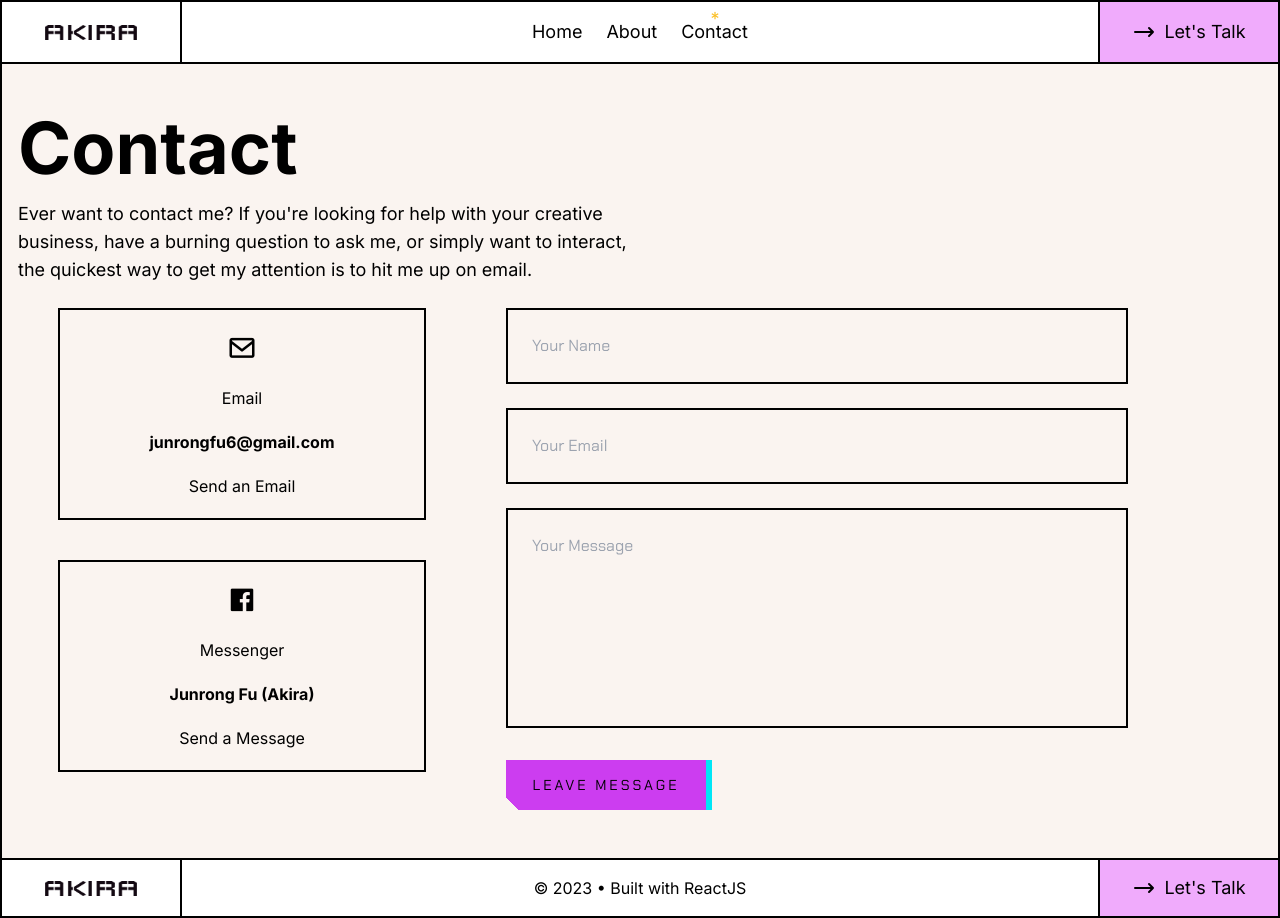
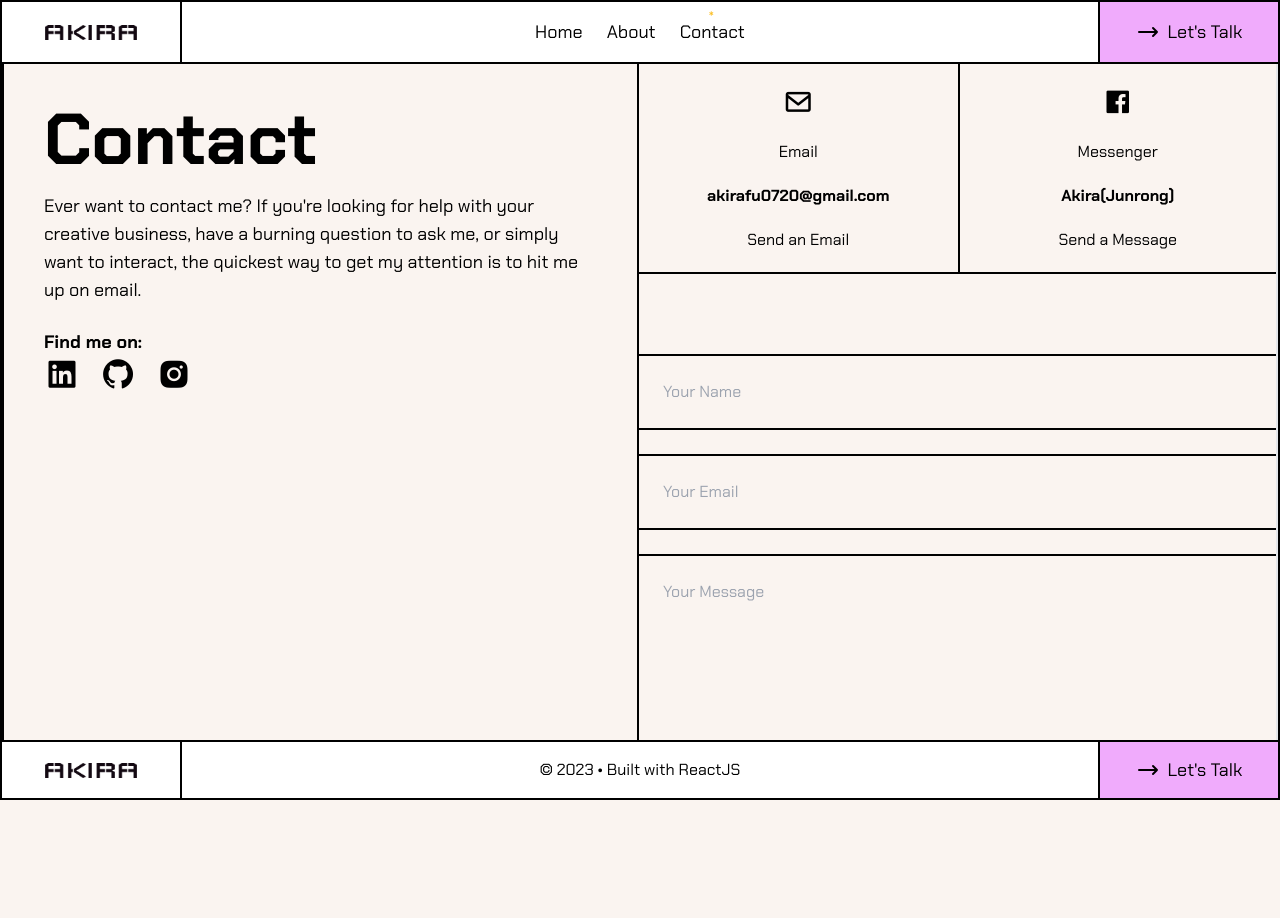
Before and after one commit to akiraafu/react-tailwindcss-portfolio, a React (Vite) app: page /contact in a window 1280 px wide. After the commit the page ends 800 px from the top, so only its background shows below. Built offline with nearby package versions, Linux system fonts and the light colour scheme.

Commit message:
change the style of contact page

```diff
--- a/src/App.css
+++ b/src/App.css
@@ -9,12 +9,12 @@
 .button {
   width: 200px;
   height: 50px;
-  font-size: 1.2rem;
+  font-size: 1.1rem;
   font-family: "Chakra Petch", sans-serif;
   border: none;
   text-transform: uppercase;
   text-decoration: none;
-  background: linear-gradient(45deg, transparent 5%, #cc3df0 5%);
+  background: linear-gradient(45deg, transparent 5%, #f0abfc 5%);
   letter-spacing: 3px;
   line-height: 40px;
   box-shadow: 6px 0px 0px #00e6f6;
@@ -25,11 +25,11 @@
 .button::after {
   width: 200px;
   height: 50px;
-  font-size: 1.2rem;
+  font-size: 1.1rem;
   border: none;
   text-transform: uppercase;
   text-decoration: none;
-  background: linear-gradient(45deg, transparent 5%, #cc3df0 5%);
+  background: linear-gradient(45deg, transparent 5%, #f0abfc 5%);
   letter-spacing: 3px;
   line-height: 40px;
   box-shadow: 6px 0px 0px #00e6f6;
@@ -56,7 +56,7 @@
     transparent 3%,
     #00e6f6 3%,
     #00e6f6 5%,
-    #cc3df0 5%
+    #f0abfc 5%
   );
   text-shadow: -3px -3px 0px #f8f005, 3px 3px 0px #00e6f6;
   clip-path: var(--slice-0);
@@ -141,7 +141,34 @@
 }
 
 #myform .btn-contact {
-  background: linear-gradient(45deg, transparent 5%, #cc3df0 5%);
+  background: linear-gradient(45deg, transparent 5%, #f0abfc 5%);
   font-size: 0.9rem;
   margin-top: 0.5rem;
 }
+
+.left-side,
+.right-side {
+  height: calc(100vh - 124px);
+}
+
+#scrollbar::-webkit-scrollbar {
+  width: 10px;
+}
+
+#scrollbar::-webkit-scrollbar-track {
+  border-radius: 8px;
+  background-color: #e7e7e7;
+  border: 1px solid #cacaca;
+}
+
+#scrollbar::-webkit-scrollbar-thumb {
+  border-radius: 8px;
+  background-color: rgba(22, 22, 22, 0.15);
+}
+
+@media screen and (max-width: 800px) {
+  .left-side,
+  .right-side {
+    height: auto;
+  }
+}
--- a/src/index.css
+++ b/src/index.css
@@ -9,6 +9,12 @@ body {
   background-color: #faf4f0;
 }
 
+h1,
+h2,
+h3 {
+  font-family: "Chakra Petch", sans-serif;
+}
+
 @tailwind base;
 @tailwind components;
 @tailwind utilities;
--- a/src/pages/contact/ContactForm.jsx
+++ b/src/pages/contact/ContactForm.jsx
@@ -31,7 +31,7 @@ const ContactForm = () => {
         name="user_name"
         placeholder="Your Name"
         required
-        className="border-black border-2"
+        className="border-black  border-y-2"
       />
 
       <input
@@ -39,7 +39,7 @@ const ContactForm = () => {
         name="user_email"
         placeholder="Your Email"
         required
-        className="border-black border-2"
+        className="border-black border-y-2"
       />
 
       <textarea
@@ -47,9 +47,9 @@ const ContactForm = () => {
         placeholder="Your Message"
         rows="7"
         required
-        className="border-black border-2"
+        className="border-black  border-y-2"
       ></textarea>
-      <button type="submit" class="button btn-contact">
+      <button type="submit" class="button btn-contact font-bold mx-auto">
         Leave Message
       </button>
     </form>
--- a/src/pages/contact/ContactPage.jsx
+++ b/src/pages/contact/ContactPage.jsx
@@ -1,48 +1,57 @@
 import React from "react";
-import { socials } from "../../data";
-import { HeroMd } from "../../assets";
-import Scroller from "../../components/Scroller";
-import Contact from "../../components/Contact";
 import ContactForm from "./ContactForm";
 
 const ContactPage = () => {
   return (
     <>
-      <section className="py-12 border-x-2 border-black">
-        <div className="container w-full mx-auto px-4 flex flex-col">
-          <div className="md:w-1/2">
+      <section className="border-x-2 border-black">
+        <div className="w-full border-r-2 mx-auto flex flex-col md:flex-row">
+          <div className="left-side md:w-1/2 md:border-x-2 border-black ">
+            <div className="p-10">
               <h1 className="text-4xl lg:text-5xl xl:text-7xl font-bold mb-4 ">
                 Contact
               </h1>
-            <p className="mb-6 text-lg">
+              <p className="mb-6 text-lg ">
                 Ever want to contact me? If you're looking for help with your
                 creative business, have a burning question to ask me, or simply
                 want to interact, the quickest way to get my attention is to hit
                 me up on email.
               </p>
+              <div className="text-lg font-bold">
+                <p>Find me on:</p>
+                <div className="mb-8 text-4xl flex gap-5">
+                  <i class="bx bxl-linkedin-square"></i>
+                  <i class="bx bxl-github"></i>
+                  <i class="bx bxl-instagram-alt"></i>
                 </div>
-          <div className="w-full flex flex-col justify-start items-start md:flex-row gap-10">
-            <div className="w-full md:w-1/2 allContacts flex flex-col justify-center items-start px-10 max-w-md">
-              <div class="w-full flex flex-col justify-center items-center mb-10 gap-5 p-5 border-2 border-black">
+              </div>
+            </div>
+          </div>
+          <div
+            className="scrollbar md:w-1/2 right-side md:overflow-y-scroll flex flex-col justify-start items-start gap-10"
+            id="scrollbar"
+          >
+            <div className="w-full allContacts flex flex-col md:flex-row justify-center items-start">
+              <div class="md:w-1/2 w-full flex flex-col justify-center items-center mb-10 gap-5 p-5 border-y-2 md:border-t-0 border-black">
                 <i class="bx bx-envelope text-3xl"></i>
                 <h4>Email</h4>
-                <h5 className="font-bold">junrongfu6@gmail.com</h5>
-                <a href="mailto:junrongfu6@gmail.com" target="_blank">
+                <h5 className="font-bold">akirafu0720@gmail.com</h5>
+                <a href="mailto:akirafu0720@gmail.com" target="_blank">
                   Send an Email
                 </a>
               </div>
 
-              <div class="w-full flex flex-col justify-center items-center m-b-10 gap-5 p-5 border-2 border-black">
+              <div class="md:w-1/2 w-full flex flex-col justify-center items-center m-b-10 gap-5 p-5 md:border-l-2 border-b-2 border-black">
                 <i class="bx bxl-facebook-square text-3xl"></i>
                 <h4>Messenger</h4>
-                <h5 className="font-bold">Junrong Fu (Akira)</h5>
+                <h5 className="font-bold ">Akira(Junrong)</h5>
                 <a href="https://m.me/junrong.fu" target="_blank">
                   Send a Message
                 </a>
               </div>
             </div>
 
-            <div className="w-full md:w-1/2">
+            <div className="w-full mb-20">
               <ContactForm />
             </div>
           </div>
--- a/src/pages/home/Home.jsx
+++ b/src/pages/home/Home.jsx
@@ -15,7 +15,7 @@ import Contact from "../../components/Contact";
 const Home = () => {
   return (
     <div className="border-black border-x-2">
-      <section className="py-10 lg:py-36 xl:py-48">
+      <section className="py-10 lg:py-36">
         <div className="container mx-auto gap-8 px-4 flex flex-col md:flex-row items-center">
           <div className="md:flex-1 md:order-2">
             <picture className="flex drop-shadow-[10px_-10px_0_rgba(240,171,252,1)] border-black rounded-xl rounded-tl-[150px] rounded-br-[150px] overflow-hidden">
@@ -65,7 +65,7 @@ const Home = () => {
             </div>
 
             <div className="flex items-baseline gap-4">
-              <HashLink to="#work" className=" text-white">
+              <HashLink to="#work" className="font-bold">
                 <button className="button">Download CV</button>
               </HashLink>
               {/* <Link
--- a/tailwind.config.js
+++ b/tailwind.config.js
@@ -2,9 +2,25 @@
 export default {
   content: ["./index.html", "./src/**/*.{js,ts,jsx,tsx}"],
   theme: {
+    screens: {
+      sm: "640px",
+      // => @media (min-width: 640px) { ... }
+
+      md: "769px",
+      // => @media (min-width: 769px) { ... }
+
+      lg: "1024px",
+      // => @media (min-width: 1024px) { ... }
+
+      xl: "1280px",
+      // => @media (min-width: 1280px) { ... }
+
+      "2xl": "1536px",
+      // => @media (min-width: 1536px) { ... }
+    },
     extend: {
       fontFamily: {
-        sans: ["Inter, sans-serif"],
+        sans: ["Chakra Petch, sans-serif"],
       },
     },
   },
```
Lines whose indentation alone changed are shown as unchanged.
